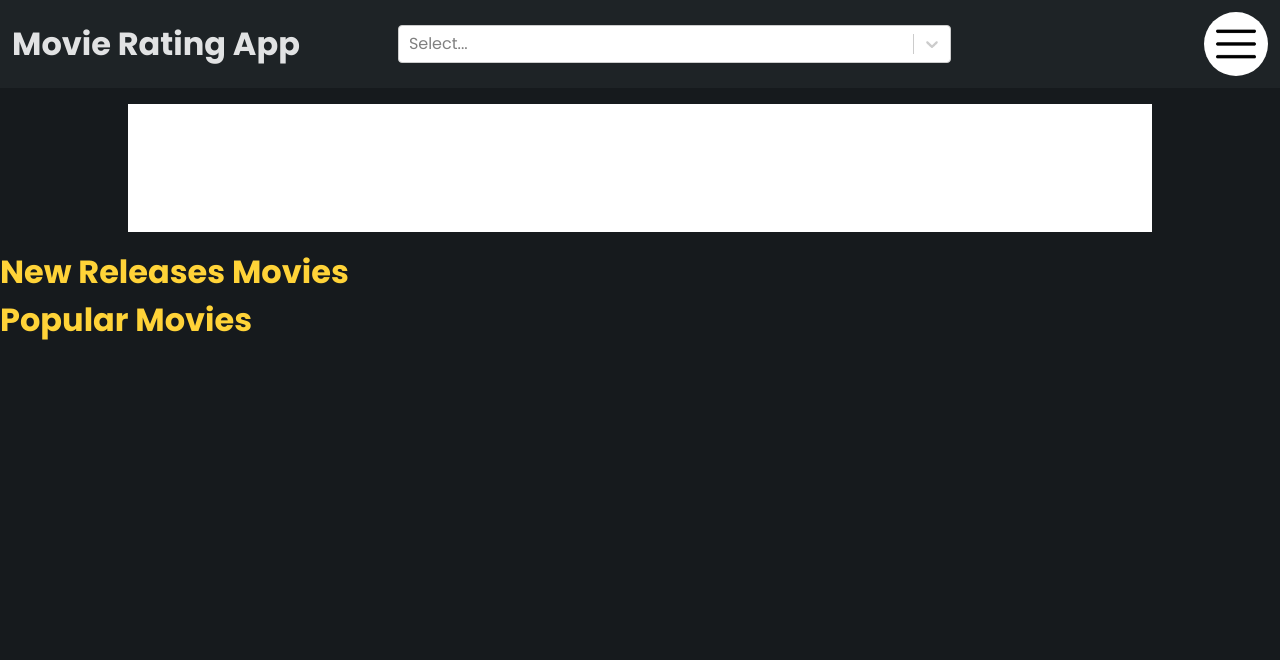
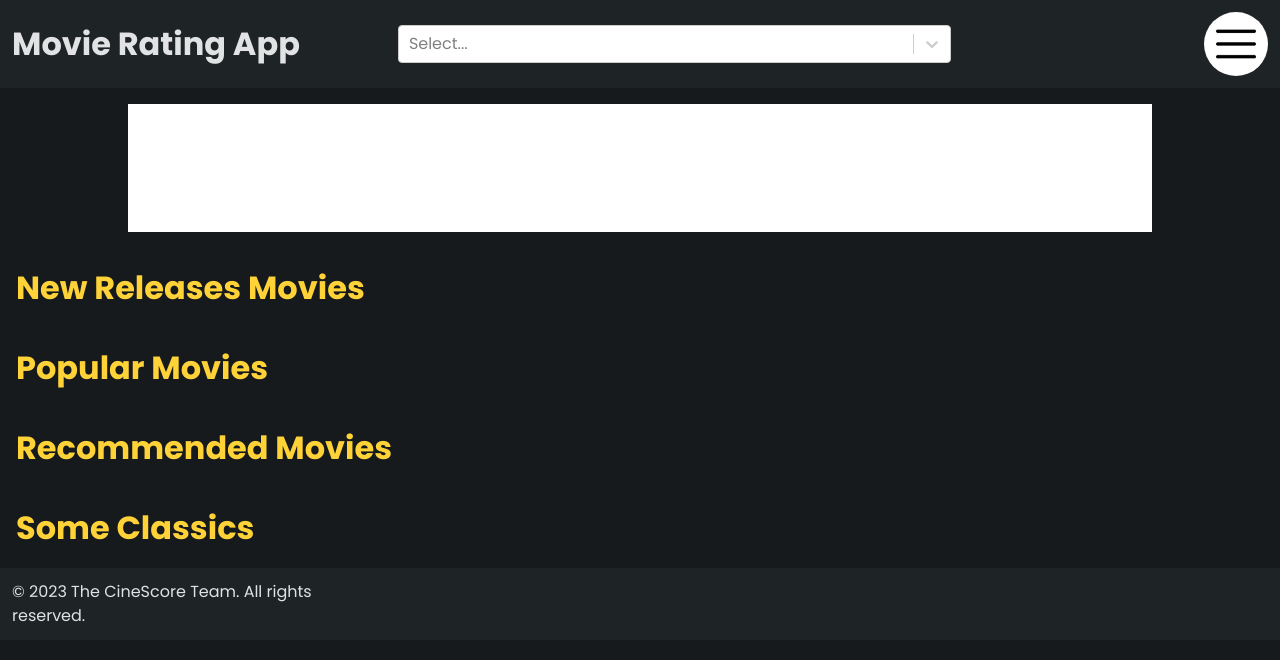
Before and after one commit to DeveshKrishan/Cine-Score-App, a React (Vite) app in the folder vite-project/: page / in a window 1280 px wide. Shown: the top 660 px of the page. Built offline with nearby package versions, Linux system fonts and the light colour scheme.

Commit message:
more sub sections added

```diff
--- a/vite-project/src/HomePage.css
+++ b/vite-project/src/HomePage.css
@@ -15,10 +15,12 @@
     height: 80%;
 }
 
+/* sub-sec */
 .sub-sections{
     font-size: 2.5vw;
     color: #FFD338;
     font-weight: 700;
+    padding: 1rem;
 }
 
 .New-Release{
--- a/vite-project/src/HomePage.tsx
+++ b/vite-project/src/HomePage.tsx
@@ -1,5 +1,6 @@
 import Navbar from "./components/ Navbar";
 import './HomePage.css';
+import Footer from "./components/Footer";
 function HomePage(){
 
     return (
@@ -16,6 +17,15 @@ function HomePage(){
             <div className="popular-movies sub-sections">
                 <h1>Popular Movies</h1>
             </div>
+
+            <div className="sub-sections">
+                <h1>Recommended Movies</h1>
+            </div>
+
+            <div className="sub-sections">
+                <h1>Some Classics</h1>
+            </div>
+            <Footer/>
         </div>
     )
 }
--- /dev/null
+++ b/vite-project/src/components/Footer.tsx
@@ -0,0 +1,12 @@
+
+
+function Footer(){
+
+    return (
+            <div className="grid gap-10 grid-cols-[1.25fr_2fr_1fr] grid-rows-1 items-center p-3 bg-navbar">
+                <footer> &copy; 2023 The CineScore Team. All rights reserved.</footer>
+            </div>
+    )
+}
+
+export default Footer
```
